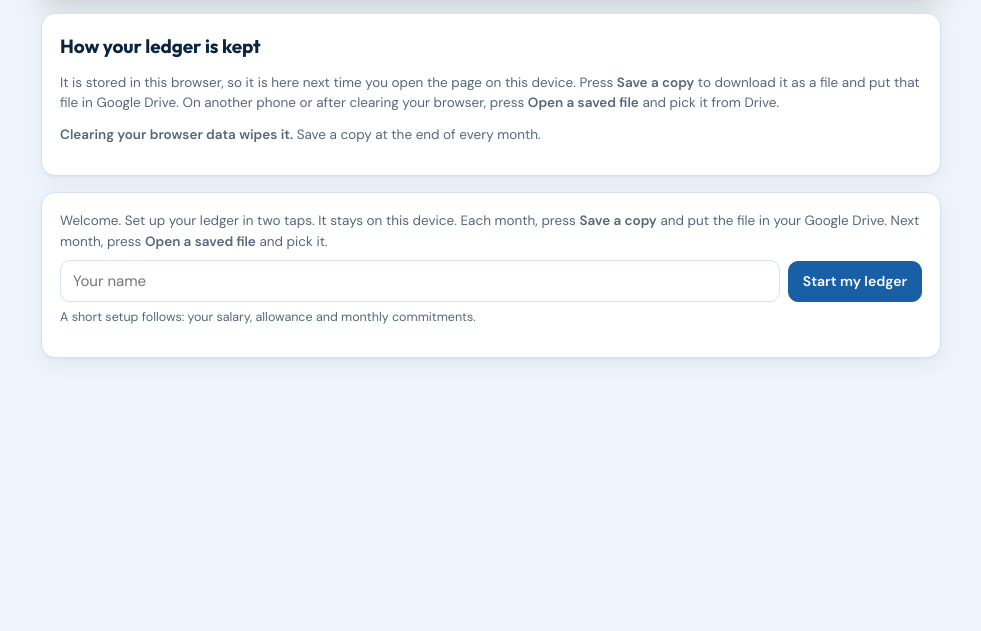
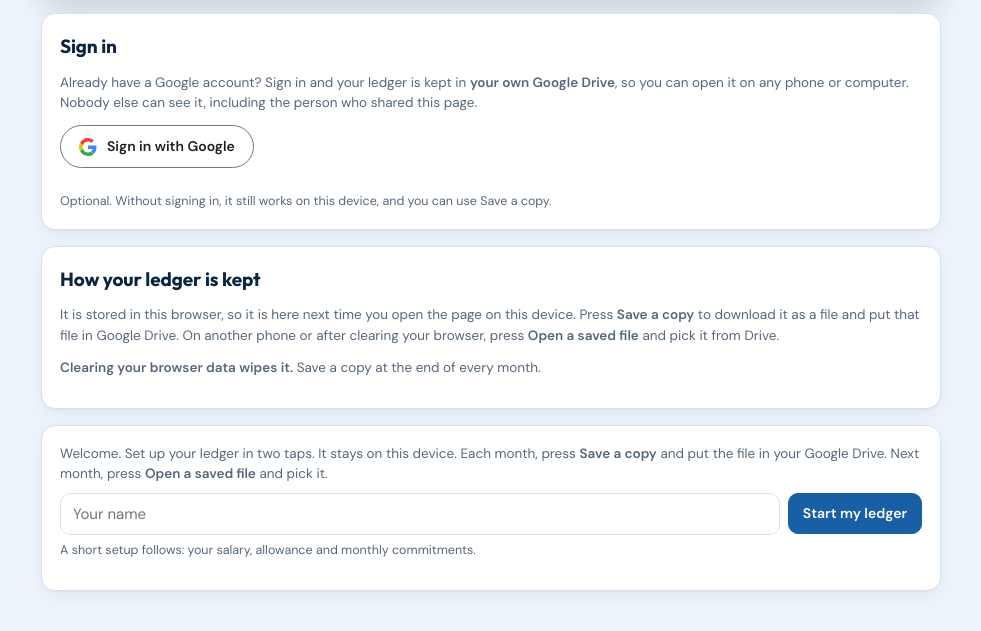
Before and after one commit to muhammadraihantalib-web/du-it-smart, a plain HTML site: page index.html in a window 1280 px wide. Shown: the part 179-810 px from the top of the page, without its empty margins (149-1130 px from the left). Drawn offline with Linux system fonts and the light colour scheme.

Commit message:
Update Google Client ID in index.html

```diff
--- a/index.html
+++ b/index.html
@@ -539,7 +539,7 @@ button.clr{color:#BF3B26;border-color:#E3B5AB}
 
   /* ---------- optional Google sign-in: the ledger is kept in the person's own Google Drive ----------
      Needs a web link (https) and a Google OAuth Client ID. See SETUP-SIGNIN.md. With no Client ID this whole part stays off. */
-  var GOOGLE_CLIENT_ID="";   /* <-- paste your OAuth Client ID here, e.g. 123456-abc.apps.googleusercontent.com */
+  var GOOGLE_CLIENT_ID="754465602201-jtli9svau5d67kqjlt2jde4onb72lo04.apps.googleusercontent.com";   /* <-- paste your OAuth Client ID here, e.g. 123456-abc.apps.googleusercontent.com */
   var GFILE_NAME="du-it-smart-ledger.json",GK_EMAIL="mw.g.email",GK_LINK="mw.g.linked",GK_AT="mw.g.syncedAt";
   var gtoken="",gexp=0,gclient=null,gpushT=null,gbusy=false,gstate="";   /* gstate: "", ok, paused, error */
   function gOn(){return !!GOOGLE_CLIENT_ID}
```
